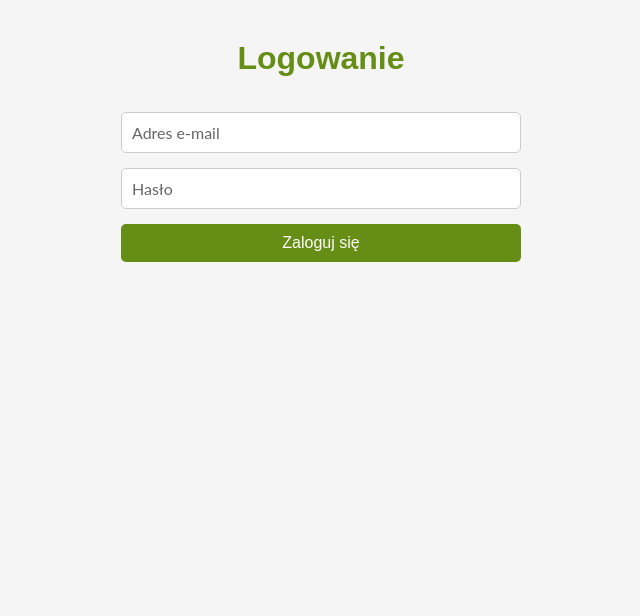
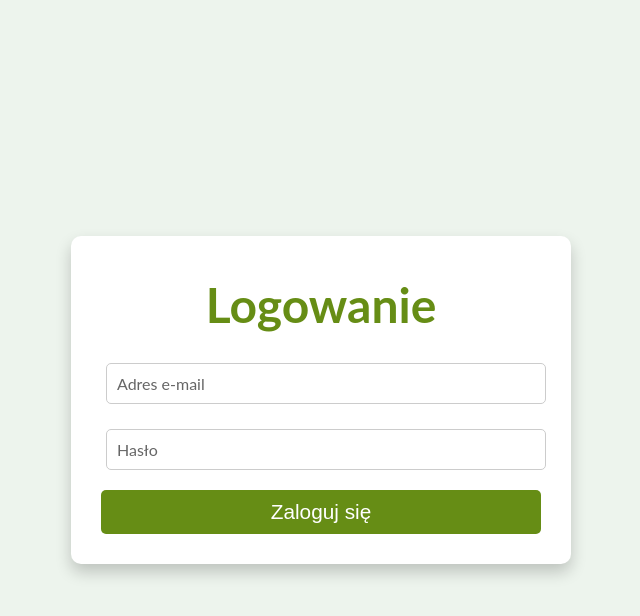
Before and after one commit to milenakoros/Expense-Manager, a React (Create React App) app in the folder frontend/: page /login in a window 1280 px wide. Shown: the top 616 px of the page, without its empty margins (319-959 px from the left). Built offline with nearby package versions, Linux system fonts and the light colour scheme.

Commit message:
Enhance login and register functionality: improve validation, consolidate error messages, optimize security practices, and refine code formatting

```diff
--- a/frontend/src/components/auth/Login.js
+++ b/frontend/src/components/auth/Login.js
@@ -1,26 +1,31 @@
 import React, { useState } from 'react';
 import axios from 'axios';
 import { useNavigate } from 'react-router-dom';
+import "./auth.css";
 
 const Login = () => {
   const [formData, setFormData] = useState({ email: '', password: '' });
+  const [errorMessage, setErrorMessage] = useState('');
   const navigate = useNavigate();
 
   const handleSubmit = async (e) => {
     e.preventDefault();
+    setErrorMessage('');
     try {
       const response = await axios.post('http://localhost:5000/auth/login', formData);
       localStorage.setItem('token', response.data.token);
-      //alert('Logowanie zakończone sukcesem!');
       navigate('/user');
     } catch (error) {
-      alert('Nieprawidłowy adres e-mail lub hasło.');
+      setErrorMessage(
+        error.response?.data?.message || 'Nieprawidłowy adres e-mail lub hasło.'
+      );
     }
   };
 
   return (
-    <form onSubmit={handleSubmit}>
-      <h1>Logowanie</h1>
+    <div className='auth-body'>
+      <form className="auth-form" onSubmit={handleSubmit}>
+        <h1 className="auth-h1">Logowanie</h1>
         <input
           type="email"
           placeholder="Adres e-mail"
@@ -35,8 +40,10 @@ const Login = () => {
           onChange={(e) => setFormData({ ...formData, password: e.target.value })}
           required
         />
+        {errorMessage && <p className="auth-error">{errorMessage}</p>}
         <button type="submit">Zaloguj się</button>
       </form>
+    </div>
   );
 };
 
--- a/frontend/src/components/auth/Register.js
+++ b/frontend/src/components/auth/Register.js
@@ -1,16 +1,17 @@
 import React, { useState } from 'react';
 import axios from 'axios';
 import { useNavigate } from 'react-router-dom';
+import "./auth.css";
 
 const Register = () => {
   const [formData, setFormData] = useState({ username: '', email: '', password: '', confirmPassword: '' });
-  const [errors, setErrors] = useState([]);
+  const [errorMessage, setErrorMessage] = useState('');
   const navigate = useNavigate();
 
   const handleSubmit = async (e) => {
     e.preventDefault();
     if (formData.password !== formData.confirmPassword) {
-      alert('Hasła muszą być takie same.');
+      setErrorMessage('Hasła muszą być takie same.');
       return;
     }
     try {
@@ -18,17 +19,17 @@ const Register = () => {
       alert('Rejestracja zakończona sukcesem!');
       navigate('/login');
     } catch (error) {
-      if (error.response && error.response.data.errors) {
-        setErrors(error.response.data.errors);
-      } else {
-        alert('Wystąpił błąd podczas rejestracji.');
-      }
+      setErrorMessage(
+        error.response?.data?.message ||
+        (error.response?.data?.errors?.[0]?.msg || 'Wystąpił błąd podczas rejestracji.')
+      );
     }
   };
 
   return (
-    <form onSubmit={handleSubmit}>
-      <h1>Rejestracja</h1>
+    <div className='auth-body'>
+      <form className='auth-form' onSubmit={handleSubmit}>
+        <h1 className='auth-h1'>Rejestracja</h1>
         <input
           type="text"
           placeholder="Nazwa użytkownika"
@@ -57,15 +58,17 @@ const Register = () => {
           onChange={(e) => setFormData({ ...formData, confirmPassword: e.target.value })}
           required
         />
-      {errors.length > 0 && (
+        {/* {errors.length > 0 && (
           <ul style={{ color: 'red' }}>
             {errors.map((err, index) => (
               <li key={index}>{err.msg}</li>
             ))}
           </ul>
-      )}
+        )} */}
+        {errorMessage && <p className="auth-error">{errorMessage}</p>}
         <button type="submit">Zarejestruj się</button>
       </form>
+    </div>
   );
 };
 
--- /dev/null
+++ b/frontend/src/components/auth/auth.css
@@ -0,0 +1,50 @@
+* {
+  margin: 0;
+  padding: 0;
+  box-sizing: border-box;
+}
+
+.auth-body {
+  font-family: 'Lato', sans-serif;
+  background-color: #EDF4ED;
+  height: 100vh;
+  display: flex;
+  justify-content: center;
+  align-items: center;
+  margin: 0;
+}
+
+.auth-form {
+  display: flex;
+  flex-direction: column;
+  gap: 15px;
+  width: 500px !important;
+  max-width: 100%;
+  background: white;
+  padding: 30px;
+  border-radius: 10px;
+  box-shadow: 0px 8px 16px rgba(0, 0, 0, 0.2);
+}
+
+.auth-h1 {
+  font-size: 3em;
+  color: #668d15;
+  text-align: center;
+  margin: 10px;
+}
+
+form input,
+form textarea {
+  margin: 5px;
+}
+
+form button {
+  font-size: 1.3em;
+}
+
+.auth-error {
+  color: red;
+  font-size: 0.9em;
+  margin-bottom: 5px;
+  text-align: center;
+}
```
Also changed, not shown: 1 other file (tests, documents, lock files or other folders). Lines whose indentation alone changed are shown as unchanged.
